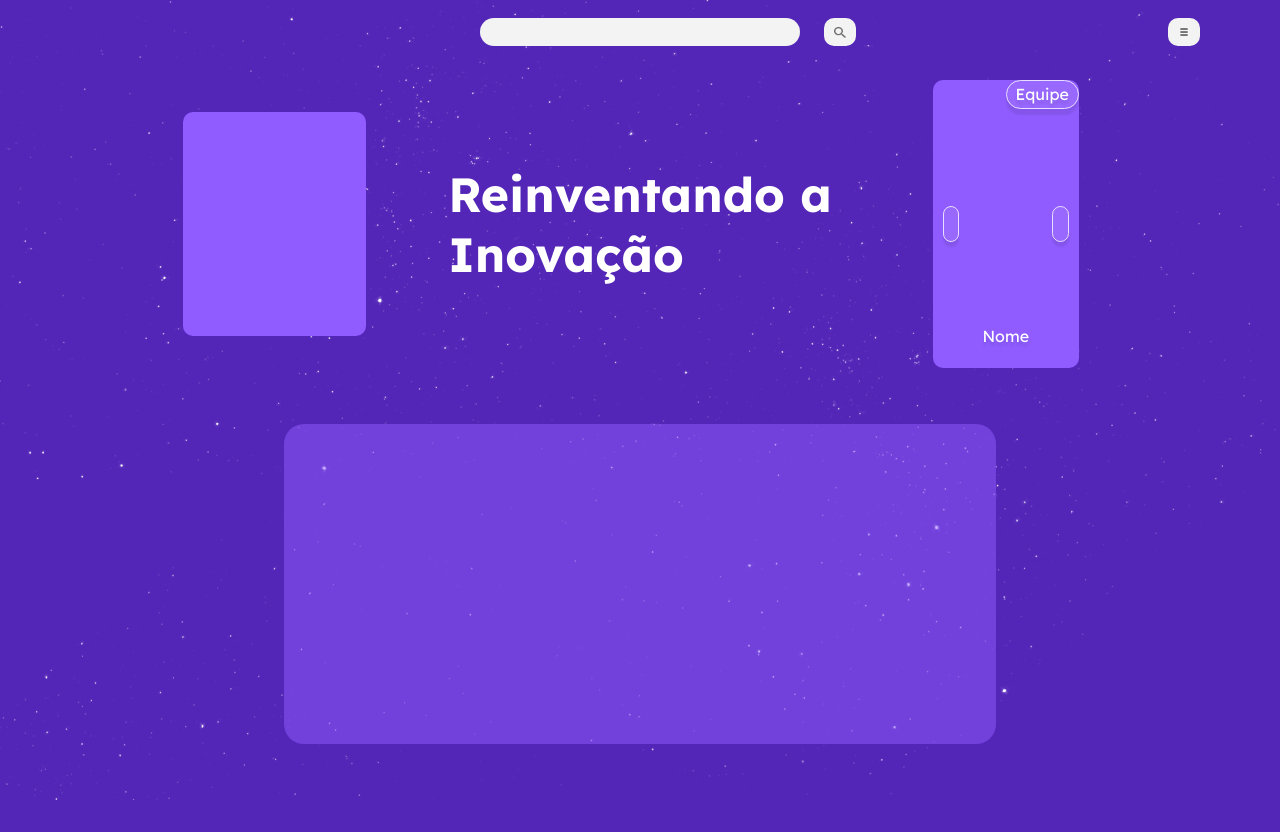
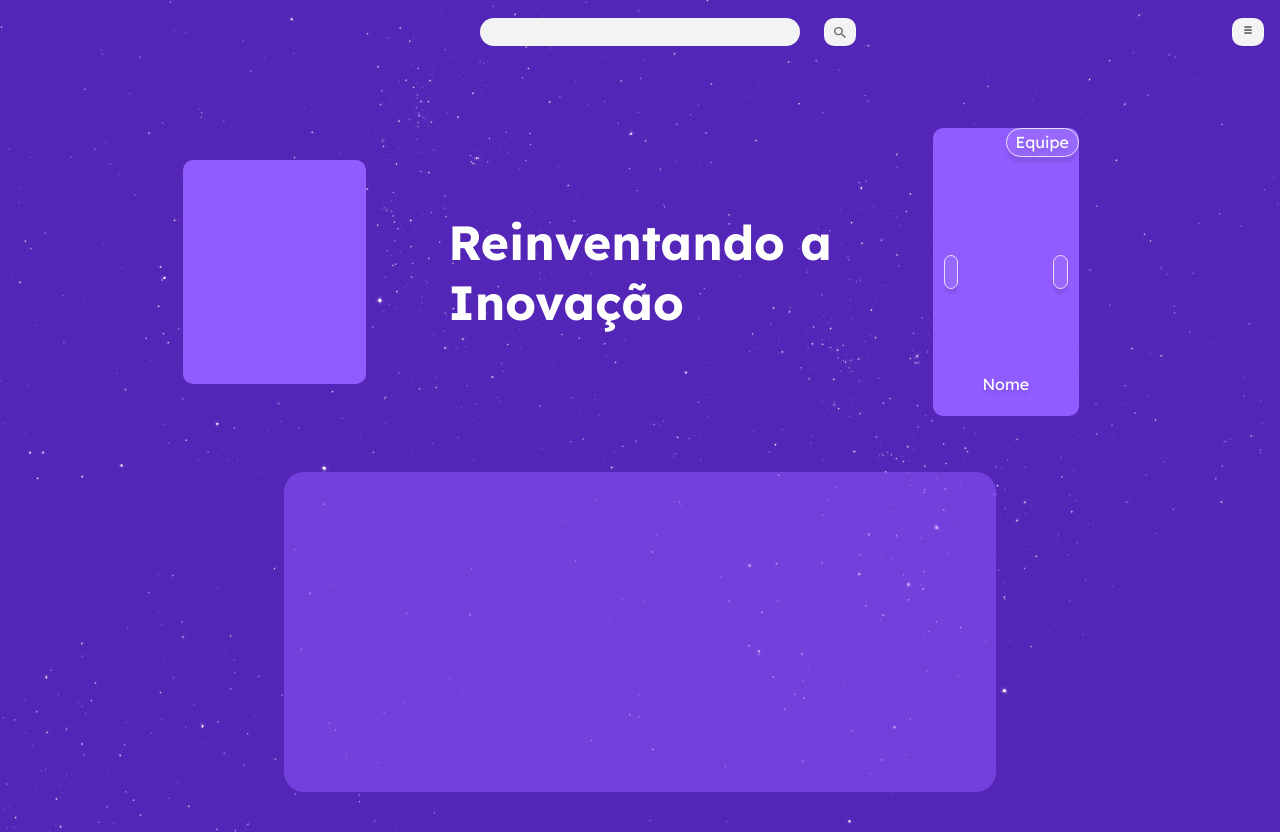
Before and after one commit to ValdirASAJunior/codecrafters, a React (Create React App) app: page / in a window 1280 px wide. Before the commit the page ends 800 px from the top, so only its background shows below. Built offline with nearby package versions, Linux system fonts and the light colour scheme.

Commit message:
Dropdown FUNCIONANDO

```diff
--- a/src/App.css
+++ b/src/App.css
@@ -13,15 +13,12 @@ body {
 
 /* BARRA DE NAVEGAÇÃO */
 
-.Navbar {
-  text-align: center;
-}
-
 header {
   display: grid;
   align-items: center;
   grid-template-columns: repeat(8, 1fr);
-  grid-template-rows: 8vh;
+  grid-template-rows: 8vh 6vh;
+  text-align: center;
 }
 
 .busca {
@@ -74,36 +71,6 @@ input:hover {
   cursor: pointer;
   background-color: #dddddd;
 }
-
-
-
-.menu {
-  position: relative;
-  display: inline-block;
-  background-color: #f3f3f3;
-  border-radius: 10px;
-  height: 45%;
-  width: 20%;
-  margin-left: 30%;
-  align-content: center;
-  grid-column: 8;
-  transition: background-color ease 0.3s;
-}
-
-.menu > button > img {
-  max-width: 60%;
-  opacity: 60%;
-}
-
-.menu > img:hover {
-  cursor: pointer;
-}
-
-.menu:hover {
-  cursor: pointer;
-  background-color: #dddddd;
-}
-
 
 
 /* TITULO */
@@ -214,6 +181,69 @@ input:hover {
   font-family: "Lexend", sans-serif;
 }
 
+/* DROPDOWN */
+
+#dropdownBtn {
+  position: relative;
+  display: inline-block;
+  background-color: #f3f3f3;
+  border-radius: 10px;
+  border: none;
+  height: 45%;
+  width: 20%;
+  margin-left: 70%;
+  align-content: center;
+  grid-column: 8;
+  transition: background-color ease 0.3s;
+}
+
+#dropdownBtn:hover {
+  cursor: pointer;
+  background-color: #dddddd;
+}
+
+#dropdownBtn > img {
+  max-width: 60%;
+  opacity: 60%;
+}
+
+#dropdownBtn > img:hover {
+  cursor: pointer;
+}
+
+#dropdownBtn:hover {
+  cursor: pointer;
+  background-color: #dddddd;
+}
+
+.dropdown-content {
+  display: none;
+  grid-column: 8;
+  background-color: #f9f9f9;
+  width: 90%;
+  z-index: 1;
+  margin-top: 10%;
+  border-radius: 15px;
+}
+
+.dropdown-content a {
+  color: black;
+  padding: 12px 16px;
+  text-decoration: none;
+  display: block;
+  font-size: 90%;
+  font-family: "Lexend", sans-serif;
+}
+
+.dropdown-content a:hover {
+  background-color: #f1f1f1;
+  border-radius: 15px;
+}
+
+.show {
+  display: block;
+}
+
 /* PROJETOS */
 
 .Projetos {
@@ -235,45 +265,3 @@ input:hover {
   grid-template-columns: repeat(6, 1fr);
   grid-template-rows: 12.5% 75% 12.5%;
 }
-
-/* DROPDOWN */
-
-#dropdownBtn {
-  background-color: #f3f3f3;
-  border: none;
-  border-radius: 10px;
-  align-content: center;
-  grid-column: 8;
-  transition: background-color ease 0.3s;
-}
-
-#dropdownBtn:hover {
-  cursor: pointer;
-  background-color: #dddddd;
-}
-
-.show {
-  display: block;
-}
-
-.dropdown-content {
-  display: none;
-  position: absolute;
-  background-color: #f9f9f9;
-  min-width: 160px;
-  z-index: 1;
-  margin-top: 15%;
-  border-radius: 15px;
-}
-
-.dropdown-content a {
-  color: black;
-  padding: 12px 16px;
-  text-decoration: none;
-  display: block;
-}
-
-.dropdown-content a:hover {
-  background-color: #f1f1f1;
-  border-radius: 15px;
-}
--- a/src/componentes/Navbar.js
+++ b/src/componentes/Navbar.js
@@ -3,6 +3,11 @@ import lupa from "../imagens/lupa.png";
 import menu from "../imagens/menu.png";
 
 function Navbar() {
+
+  function dropdown() {
+    var dropContent = document.getElementById("myDropdown");
+    dropContent.classList.toggle("show");
+  }
 
   return (
     <div className="Navbar">
@@ -15,16 +20,14 @@ function Navbar() {
           <img src={lupa} alt="Pesquisa" />
         </div>
 
-        <div className="menu">
-          <button id="dropdownBtn">
-            <img src={menu} alt="Menu" />
-          </button>
+        <button id="dropdownBtn" onClick={dropdown}>
+            <img src={menu} />
+        </button>
 
-          <div id="myDropdown" class="dropdown-content">
+        <div id="myDropdown" class="dropdown-content">
             <a href="#">Link 1</a>
             <a href="#">Link 2</a>
             <a href="#">Link 3</a>
-          </div>
         </div>
       </header>
     </div>
--- a/src/componentes/Titulo.js
+++ b/src/componentes/Titulo.js
@@ -9,8 +9,8 @@ function Titulo() {
         <div class="devs">
           <p class="txtEquipe">Equipe</p>
           <div class="caixaEquipe"></div>
-          <div class="setaECaixa"></div>
-          <div class="setaDCaixa"></div>
+          <button class="setaECaixa"></button>
+          <button class="setaDCaixa"></button>
           <div class="nomeCaixa"><p>Nome</p></div>
         </div>
       </div>
```
